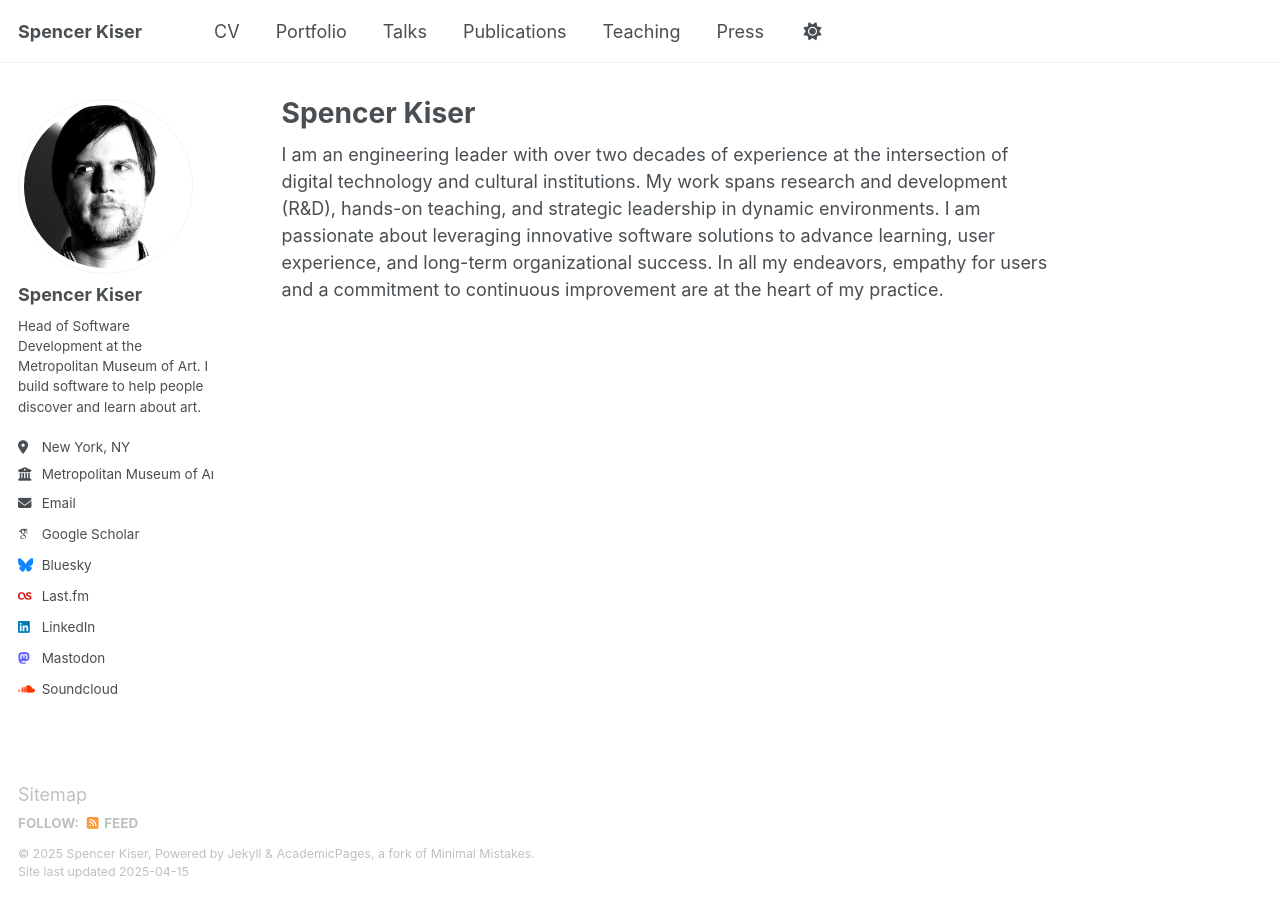
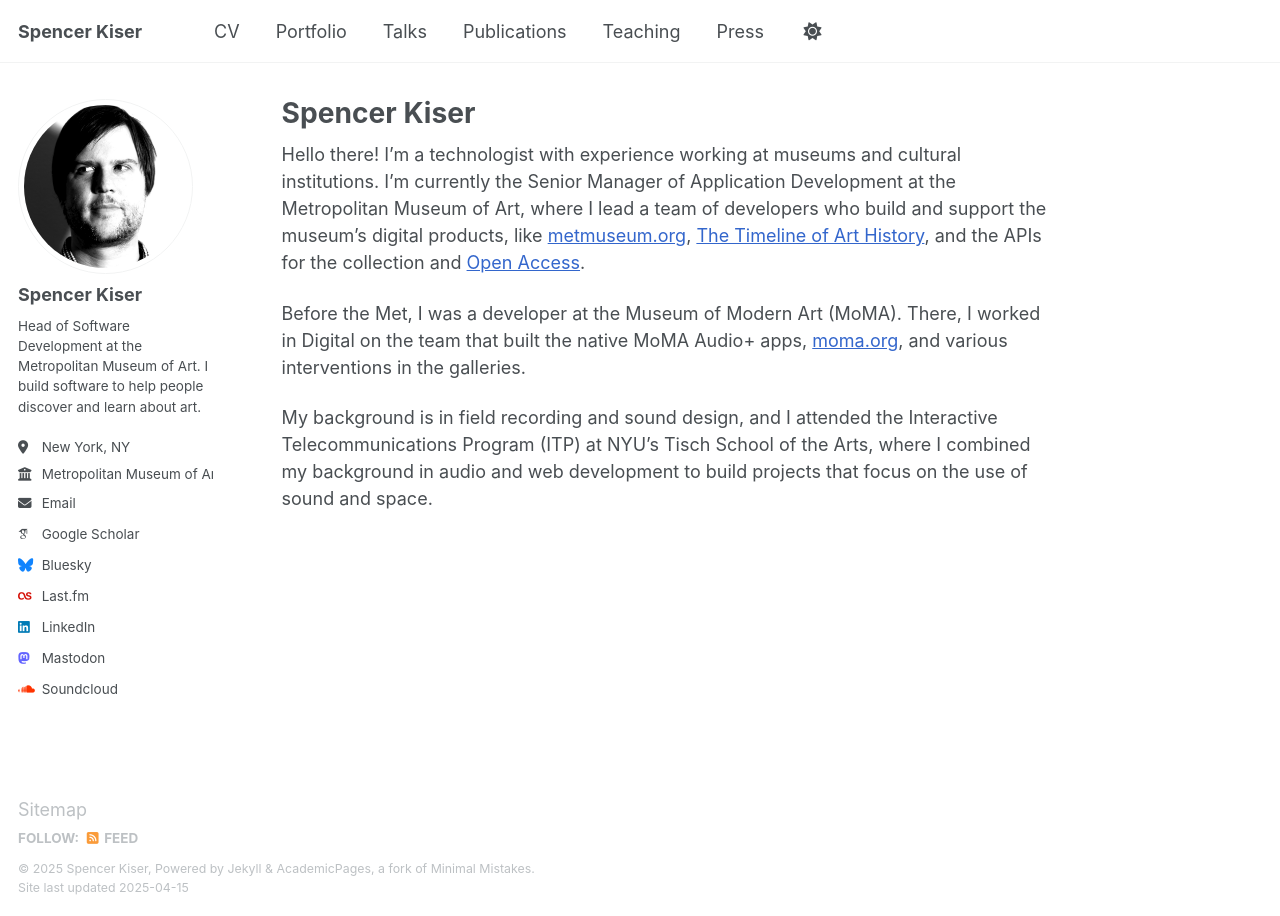
Before and after one commit to spencerk/spencerk.github.io, a Jekyll site: the page built from _pages/about.md, in a window 1280 px wide. Built offline with Jekyll 4.4.1, drawn with Linux system fonts in a browser that asks for light colours; some web fonts are replaced.

Commit message:
about page update

```diff
--- a/_pages/about.md
+++ b/_pages/about.md
@@ -6,4 +6,8 @@
   - /about/
   - /about.html
 ---
-I am an engineering leader with over two decades of experience at the intersection of digital technology and cultural institutions. My work spans research and development (R&D), hands-on teaching, and strategic leadership in dynamic environments. I am passionate about leveraging innovative software solutions to advance learning, user experience, and long-term organizational success. In all my endeavors, empathy for users and a commitment to continuous improvement are at the heart of my practice.
+Hello there! I’m a technologist with experience working at museums and cultural institutions. I’m currently the Senior Manager of Application Development at the Metropolitan Museum of Art, where I lead a team of developers who build and support the museum’s digital products, like [metmuseum.org](https://www.metmuseum.org), [The Timeline of Art History](https://www.metmuseum.org/toah), and the APIs for the collection and [Open Access](https://www.metmuseum.org/about-the-met/policies-and-documents/open-access).
+
+Before the Met, I was a developer at the Museum of Modern Art (MoMA). There, I worked in Digital on the team that built the native MoMA Audio+ apps, [moma.org](https://www.moma.org), and various interventions in the galleries.
+
+My background is in field recording and sound design, and I attended the Interactive Telecommunications Program (ITP) at NYU’s Tisch School of the Arts, where I combined my background in audio and web development to build projects that focus on the use of sound and space.
```
